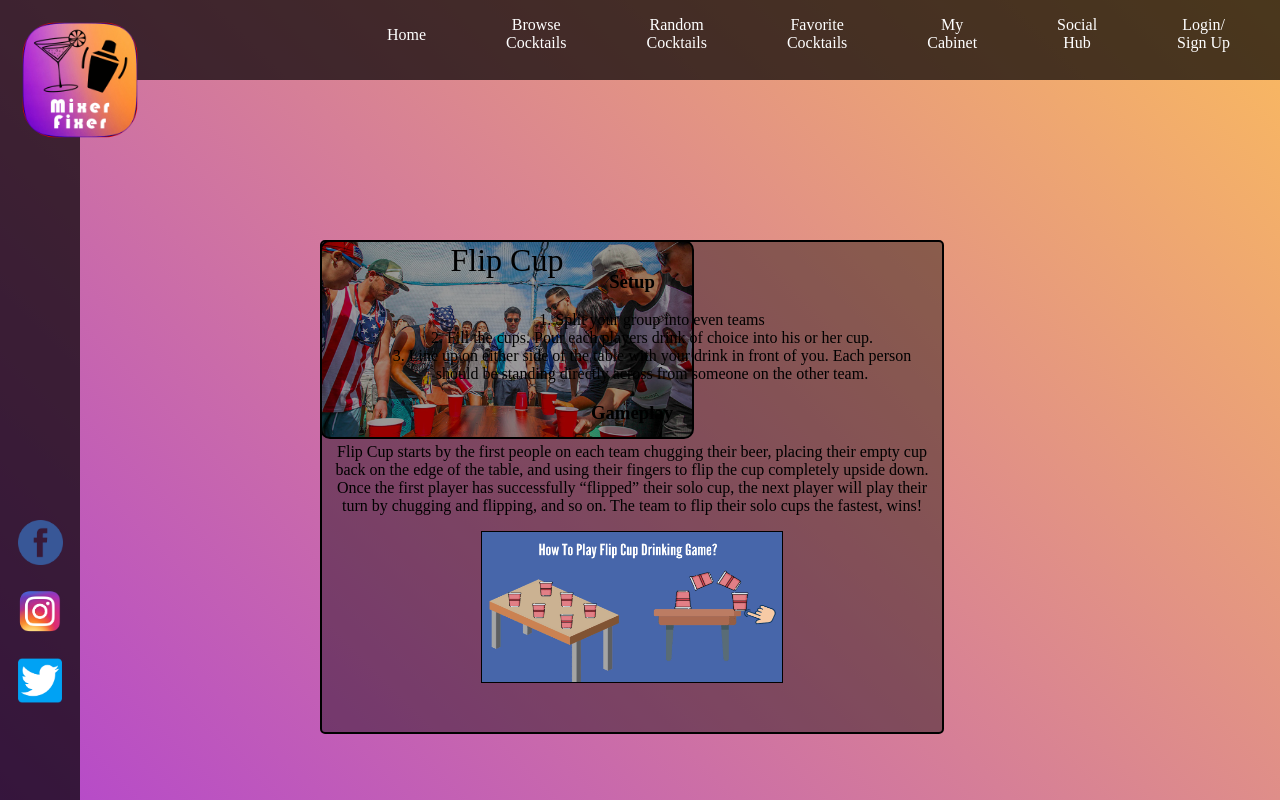
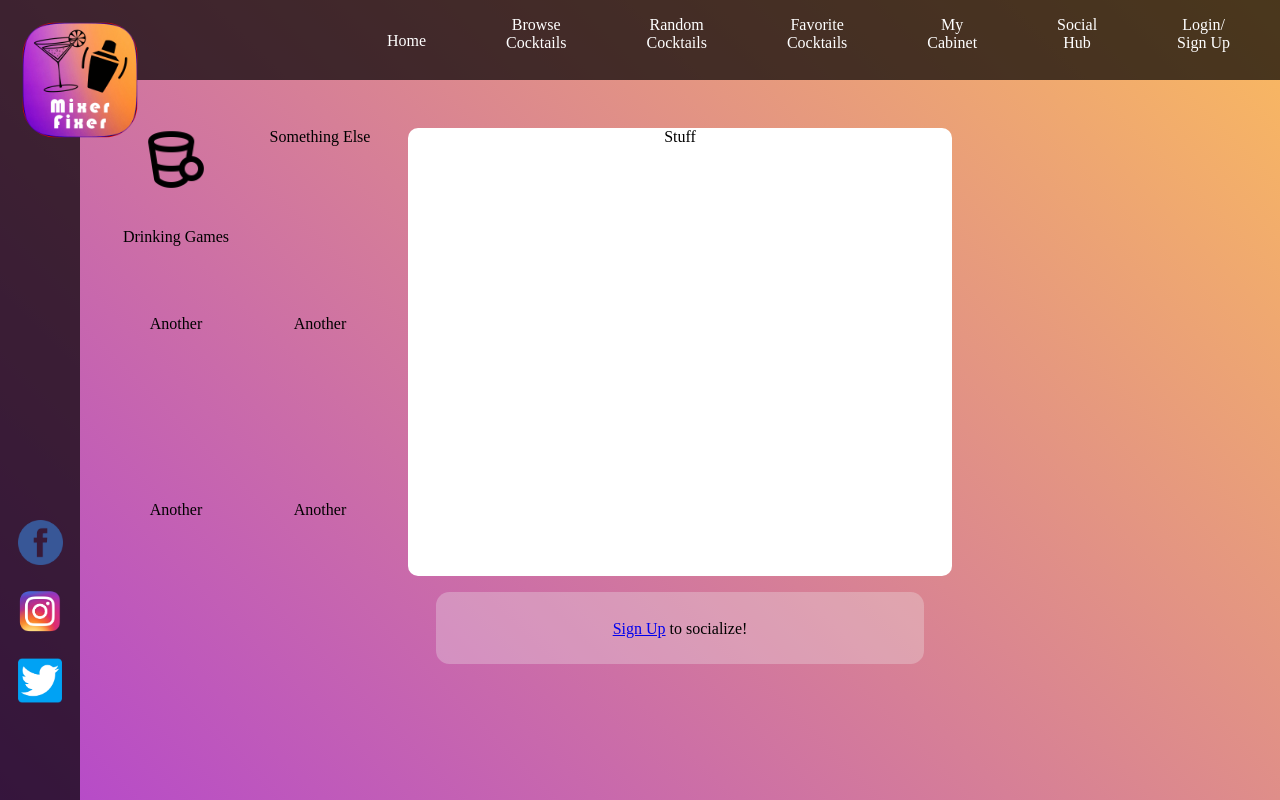
Before and after one commit to SethZygner/mixerFixer, a Vue app in the folder testing/: page /socialHub in a window 1280 px wide. Shown: the top 800 px of the page. Built offline with nearby package versions, Linux system fonts and the light colour scheme; no server answers.

Commit message:
Starting On Social Hub

```diff
--- a/testing/src/App.vue
+++ b/testing/src/App.vue
@@ -1,10 +1,6 @@
 <script setup>
 import { RouterLink, RouterView } from "vue-router";
-import { getAuth,
-  signInWithEmailAndPassword,
-  createUserWithEmailAndPassword,
-  onAuthStateChanged
-} from "firebase/auth";
+import { getAuth, onAuthStateChanged} from "firebase/auth";
 import {onMounted, reactive, ref} from "vue";
 import fire from "./firebase.js";
 
@@ -36,9 +32,6 @@ reactive(checkIfSignedIn());
 
 
 
-
-
-
 <template id="test">
   <div class="allContent">
     <div class="mainScreen">
@@ -56,7 +49,7 @@ reactive(checkIfSignedIn());
         </div>
 
         <ul>
-          <li style="padding-top: 10px"><RouterLink to="/">Home</RouterLink></li>
+          <li style="margin-top: 1em;"><RouterLink to="/">Home</RouterLink></li>
           <li><RouterLink to="/browseCocktails">Browse<br>Cocktails</RouterLink></li>
           <li><RouterLink to="/randomCocktails">Random<br>Cocktails</RouterLink></li>
           <li><RouterLink to="">Favorite<br>Cocktails</RouterLink></li>
--- a/testing/src/components/SignIn.vue
+++ b/testing/src/components/SignIn.vue
@@ -22,7 +22,7 @@ function signIn(){
 </script>
 
 <template>
-  <div class="content">
+  <div class="main_content">
     <input type="email" v-model="email" placeholder="Email">
     <br>
     <input type="password" v-model="password" placeholder="Password">
@@ -33,7 +33,7 @@ function signIn(){
 
 <style scoped>
 
-.content{
+.main_content{
   text-align: center;
   z-index: -50;
   position: absolute;
@@ -64,7 +64,7 @@ input{
   border: none;
 }
 
-.content input::placeholder{
+.main_content input::placeholder{
   color: black;
 }
 
--- a/testing/src/components/SocialHub.vue
+++ b/testing/src/components/SocialHub.vue
@@ -1,64 +1,148 @@
-<script>
+<script setup>
+import {ref} from "vue";
+import fire from "../firebase.js";
+import { RouterLink } from "vue-router";
+import {onAuthStateChanged} from "firebase/auth";
+
+let textArea = ref("");
+let signedIn;
+
+if(fire.auth.currentUser === null){
+  signedIn = false;
+  console.log("No signed in")
+}else {
+  signedIn = true;
+  console.log("Signed In")
+}
+
+
 
 </script>
 
 <template>
-  <div class="ShowButton" @click="ingredientsHidden = !ingredientsHidden">Flip Cup</div>
-  <div id="ruleContainer" :class="ingredientsHidden && 'hide'">
+  <!--
+  <div class="content">
+      <div>
+        <img class="tutorial_button" src="../assets/images/FlipCupTutorial.png" alt="">
         <h3>Setup</h3>
         <ol type="1">
           <li>Split your group into even teams</li>
           <li>Fill the cups. Pour each players drink of choice into his or her cup.</li>
-      <li>Line up on either side of the table with your drink in front of you. Each person should be standing directly across from someone on the other team.</li>
-
+          <li>Line up on either side of the table with your drink in front of you.
+            Each person should be standing directly across from someone on the other team.
+          </li>
         </ol>
-    <h3>
-      Gameplay
-    </h3>
+        <h3>Gameplay</h3>
         <p>Flip Cup starts by the first people on each team chugging their beer, placing their empty cup back on the edge of
           the table, and using their fingers to flip the cup completely upside down. Once the first player has successfully
           “flipped” their solo cup, the next player will play their turn by chugging and flipping, and so on. The team to flip
-      their solo cups the fastest, wins!</p>
-    <img src="../assets/images/FlipCupTutorial.png" alt="Flip Cup Example" width="300" height="150" border="1px black solid">
+          their solo cups the fastest, wins!
+        </p>
       </div>
+
+    </div>
+    -->
+
+  <div class="main_content">
+    <div class="game_section">
+      <div>
+        <img src="../assets/icons/DrinkingGameIcon.png">
+        <p>Drinking Games</p>
+      </div>
+      <div>
+        <p>Something Else</p>
+      </div>
+      <div>
+        <p>Another</p>
+      </div>
+      <div>
+        <p>Another</p>
+      </div>
+
+      <div>
+        <p>Another</p>
+      </div>
+      <div>
+        <p>Another</p>
+      </div>
+
+    </div>
+
+    <div class="social_chat">
+      <div id="showChat">
+        Stuff
+      </div>
+      <div class="chatBox">
+        <textarea :disabled="signedIn === false" maxlength="200" rows="3"></textarea>
+        <p :class="signedIn && 'hide'" class="signUpPrompt"><RouterLink to="/logInSignUp">Sign Up</RouterLink> to socialize!</p>
+      </div>
+
+    </div>
+
+    <div class="options">
+
+    </div>
+
+  </div>
+
+
 </template>
 
 <style scoped>
 
-.ShowButton{
-  border: 2px black solid;
-  border-radius: 10px;
-  margin-top: 5em;
-  margin-left: 10em;
+.main_content{
+  display: grid;
+  grid-template-columns: 25% 50% 25%;
+  width: 90%;
+  height: 35em;
+  margin: 2em auto;
+}
+
+.game_section{
+  display: grid;
+  grid-template-columns: 50% 50%;
   text-align: center;
-  color: black;
-  font-size: 2em;
-  background: url("../assets/images/flipcup2.jpg");
-  position: relative;
-  background-size: contain;
-  width: 370px;
-  height: 195px;
+}
+
+.game_section div{
+  height: 10em;
+}
+
+.game_section div img{
+  width: 6em;
+  height: auto;
+}
+
+.hide{
+  display: none;
+}
+
+.social_chat{
+  text-align: center;
+}
+
+.social_chat textarea{
+  resize: none;
+  padding: 1em;
+  width: 80%;
+  border-radius: 1em;
+  border: none;
+  height: 5%;
 
 }
-#ruleContainer{
-  border: 2px black solid;
-  width: 600px;
-  height: 470px;
-  background: rgba(0, 0, 0, .4);
-  margin-left: 20em;
-  margin-top: 10em;
-  border-radius: 5px;
-  position: absolute;
-  top: 80px;
-  text-align: center;
-  padding: 10px;
-}
-.hide{
-  display: none !important;
+
+.signUpPrompt{
+  position: relative;
+  bottom: 4em;
 }
 
-li {
-  list-style-position: inside;
+
+#showChat{
+  height: 80%;
+  margin: 1em;
+  background-color: white;
+  border-radius: 10px;
 }
 
+
 </style>
--- a/testing/src/views/LoginSignUp.vue
+++ b/testing/src/views/LoginSignUp.vue
@@ -44,7 +44,7 @@ function signUp(){
 <template>
 
     <SignIn :class="signInView && 'hide'" />
-    <div class="content" :class="!signInView && 'hide'">
+    <div class="main_content" :class="!signInView && 'hide'">
       <input maxlength="16" type="text" v-model="userName" placeholder="Username">
       <br>
       <input maxlength="35" type="email" v-model="email" placeholder="Enter email">
@@ -63,18 +63,18 @@ function signUp(){
 
 <style scoped>
 
-.content{
+.main_content{
   text-align: center;
   margin-top: 3em;
 }
 
 
-.content input::placeholder{
+.main_content input::placeholder{
   color: black;
 }
 
 
-.content input{
+.main_content input{
   height: 2em;
   width: 20em;
   font-size: 1.5em;
@@ -86,7 +86,7 @@ function signUp(){
   border: none;
 }
 
-.content input:focus{
+.main_content input:focus{
   border: none;
 }
 
```
Also changed, not shown: testing/src/components/Chats.vue (added, +11 -0 lines), testing/src/assets/icons/DrinkingGameIcon.png (added). Lines whose indentation alone changed are shown as unchanged.
